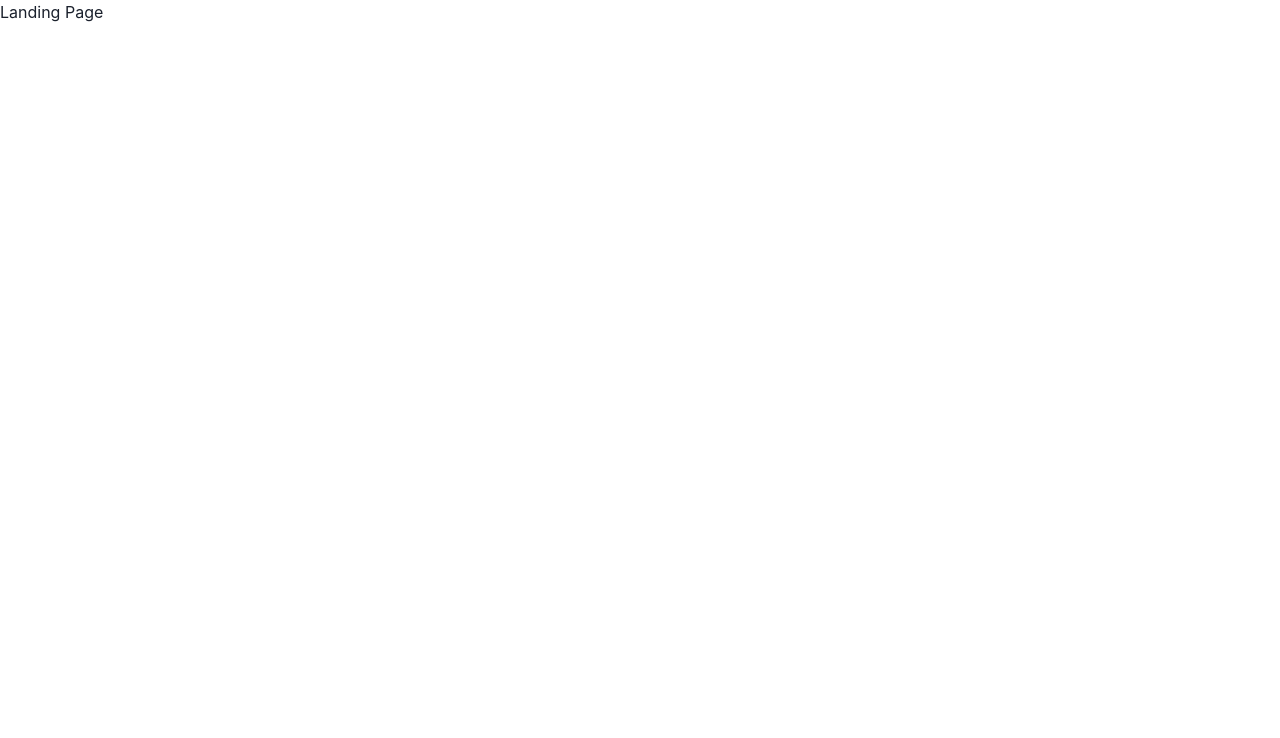
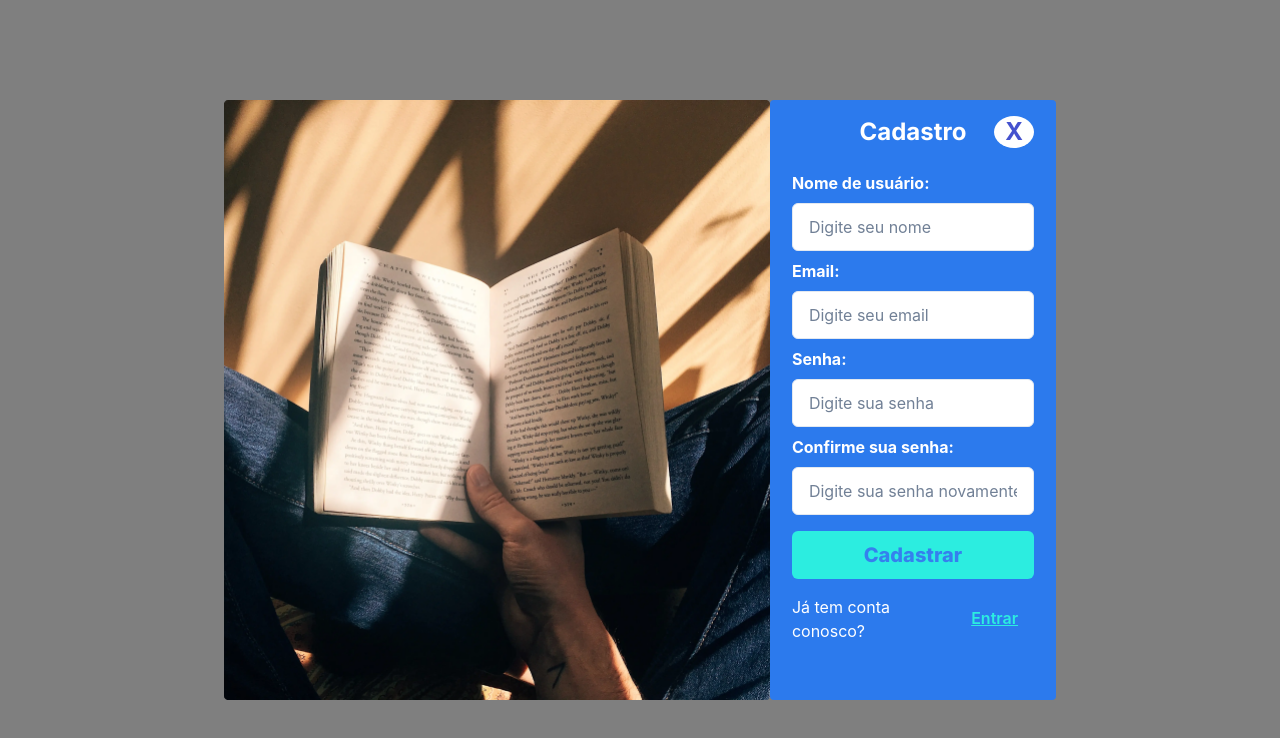
Before and after one commit to Bookworm-library/projeto-front-end, a React (Vite) app: page / in a window 1280 px wide. Shown: the top 738 px of the page. Built offline with nearby package versions, Linux system fonts and the light colour scheme.

Commit message:
Add: regist form modal

```diff
--- a/index.html
+++ b/index.html
@@ -3,6 +3,12 @@
   <head>
     <meta charset="UTF-8" />
     <meta name="viewport" content="width=device-width, initial-scale=1.0" />
+    <link rel="preconnect" href="https://fonts.googleapis.com" />
+    <link rel="preconnect" href="https://fonts.gstatic.com" crossorigin />
+    <link
+      href="https://fonts.googleapis.com/css2?family=Inter:wght@100;200;300;400;500;600;700;800;900&display=swap"
+      rel="stylesheet"
+    />
     <title>Bookworm Library</title>
   </head>
   <body>
--- /dev/null
+++ b/src/components/Modal/index.tsx
@@ -0,0 +1,19 @@
+import { Box } from "@chakra-ui/react";
+import { RegistForm } from "../RegistForm";
+
+export const Modal = () => {
+  return (
+    <Box
+      width={"100vw"}
+      height={"100vh"}
+      display={"flex"}
+      justifyContent={"center"}
+      alignItems={"center"}
+      bg={"black.50"}
+      zIndex={"1000"}
+      position={"fixed"}
+    >
+      <RegistForm />
+    </Box>
+  );
+};
--- /dev/null
+++ b/src/components/RegistForm/index.tsx
@@ -0,0 +1,189 @@
+import {
+  Button,
+  Flex,
+  FormControl,
+  FormLabel,
+  Heading,
+  Image,
+  Input,
+  Text
+} from "@chakra-ui/react";
+import registImage from "../../assets/images/regist-image-desktop.png";
+
+export const RegistForm = () => {
+  return (
+    <Flex
+      width={{ sm: "85%", lg: "65%" }}
+      height={{ sm: "auto", lg: "600px" }}
+      flexDirection={{ sm: "column", lg: "row" }}
+    >
+      <Image
+        display={{ sm: "none", lg: "block" }}
+        src={registImage}
+        alt="Pessoa segurando um livro"
+      />
+      <Flex
+        width={"100%"}
+        height={"auto"}
+        flexDirection={"column"}
+        alignItems={"center"}
+        gap={"1rem"}
+        bg={"blue.light"}
+        paddingX={"22px"}
+        paddingY={"18px"}
+        borderRadius={"0.25rem"}
+      >
+        <Flex
+          width={"100%"}
+          display={"flex"}
+          justifyContent={"center"}
+          alignItems={"center"}
+          position={"relative"}
+        >
+          <Heading
+            fontSize={"24px"}
+            fontWeight={"bold"}
+            fontFamily={"Inter, sans-serif"}
+            color={"white"}
+          >
+            Cadastro
+          </Heading>
+          <Button
+            padding={0}
+            width={"24px"}
+            height={"32px"}
+            display={"flex"}
+            justifyContent={"center"}
+            alignItems={"center"}
+            borderRadius={"50%"}
+            bg={"white"}
+            color={"violet"}
+            fontWeight={700}
+            fontSize={"1.5rem"}
+            position={"absolute"}
+            right={"0"}
+            _focus={{ bg: "white" }}
+            _hover={{ bg: "white" }}
+          >
+            X
+          </Button>
+        </Flex>
+        <FormControl width={"100%"} gap={"0.5rem"}>
+          <FormLabel
+            marginY={"0.5rem"}
+            marginX={0}
+            fontSize={"16px"}
+            fontWeight={"700"}
+            color={"white"}
+            htmlFor="email"
+          >
+            Nome de usuário:
+          </FormLabel>
+          <Input
+            id="name"
+            type="text"
+            width={"100%"}
+            height={"3rem"}
+            bg={"white"}
+            placeholder={"Digite seu nome"}
+          />
+          <FormLabel
+            marginY={"0.5rem"}
+            marginX={0}
+            fontSize={"16px"}
+            fontWeight={"700"}
+            color={"white"}
+            htmlFor="email"
+          >
+            Email:
+          </FormLabel>
+          <Input
+            id="email"
+            type="email"
+            width={"100%"}
+            height={"3rem"}
+            bg={"white"}
+            placeholder={"Digite seu email"}
+          />
+          <FormLabel
+            marginY={"0.5rem"}
+            marginX={0}
+            fontSize={"16px"}
+            fontWeight={"700"}
+            color={"white"}
+            htmlFor="email"
+          >
+            Senha:
+          </FormLabel>
+          <Input
+            id="password"
+            type="password"
+            width={"100%"}
+            height={"3rem"}
+            bg={"white"}
+            placeholder={"Digite sua senha"}
+          />
+          <FormLabel
+            marginY={"0.5rem"}
+            marginX={0}
+            fontSize={"16px"}
+            fontWeight={"700"}
+            color={"white"}
+            htmlFor="email"
+          >
+            Confirme sua senha:
+          </FormLabel>
+          <Input
+            id="confirmPassword"
+            type="password"
+            width={"100%"}
+            height={"3rem"}
+            bg={"white"}
+            placeholder={"Digite sua senha novamente"}
+          />
+          <Button
+            type="submit"
+            width={"100%"}
+            height={"3rem"}
+            display={"flex"}
+            justifyContent={"center"}
+            alignItems={"center"}
+            marginTop={"1rem"}
+            cursor={"pointer"}
+            bg={"cyan"}
+            fontFamily={"Inter"}
+            fontWeight={"800"}
+            fontSize={"20px"}
+            color={"blue.dark"}
+            _focus={{bg: "cyan"}}
+          >
+            Cadastrar
+          </Button>
+          <Text
+            width={"100%"}
+            display={"flex"}
+            justifyContent={"center"}
+            alignItems={"center"}
+            mt={"1rem"}
+            as={"p"}
+            color="white"
+          >
+            Já tem conta conosco?
+            <Button
+              width={"auto"}
+              height={"auto"}
+              pl="0.25rem"
+              bg="transparent"
+              color={"cyan"}
+              textDecoration={"underline"}
+              _focus={{ bg: "transparent" }}
+              _hover={{ bg: "transparent" }}
+            >
+              Entrar
+            </Button>
+          </Text>
+        </FormControl>
+      </Flex>
+    </Flex>
+  );
+};
--- a/src/main.tsx
+++ b/src/main.tsx
@@ -3,11 +3,12 @@ import React from "react";
 import ReactDOM from "react-dom/client";
 import { BrowserRouter } from "react-router-dom";
 import App from "./App";
+import { projectTheme } from "./styles/theme";
 
 ReactDOM.createRoot(document.getElementById("root") as HTMLElement).render(
   <React.StrictMode>
     <BrowserRouter>
-      <ChakraProvider>
+      <ChakraProvider theme={projectTheme}>
         <App />
       </ChakraProvider>
     </BrowserRouter>
--- a/src/pages/LandingPage.tsx
+++ b/src/pages/LandingPage.tsx
@@ -1,3 +1,10 @@
+import { Modal } from "../components/Modal";
+
 export const LandingPage = () => {
-  return <h1>Landing Page</h1>;
+  return (
+   <>
+     {/* <h1>Landing Page</h1> */}
+     <Modal />
+   </>
+  );
 };
--- /dev/null
+++ b/src/styles/theme.ts
@@ -0,0 +1,21 @@
+import { extendTheme } from "@chakra-ui/react";
+
+export const projectTheme = extendTheme({
+  colors: {
+    black: {
+      50: "rgba(0, 0, 0, 0.5)",
+      100: "#000",
+    },
+    white: "#FFFFFF",
+    blue:{
+      "light": "#2C7AED",
+      "dark": "#3580EE"
+    } ,
+    cyan: "#2CEDE0",
+    violet: "#4552CE",
+  },
+  fonts: {
+    heading: "'Inter', sans-serif",
+    Text: "'Inter', sans-serif",
+  },
+});
```
Also changed, not shown: src/assets/images/regist-image-desktop.png (added).
